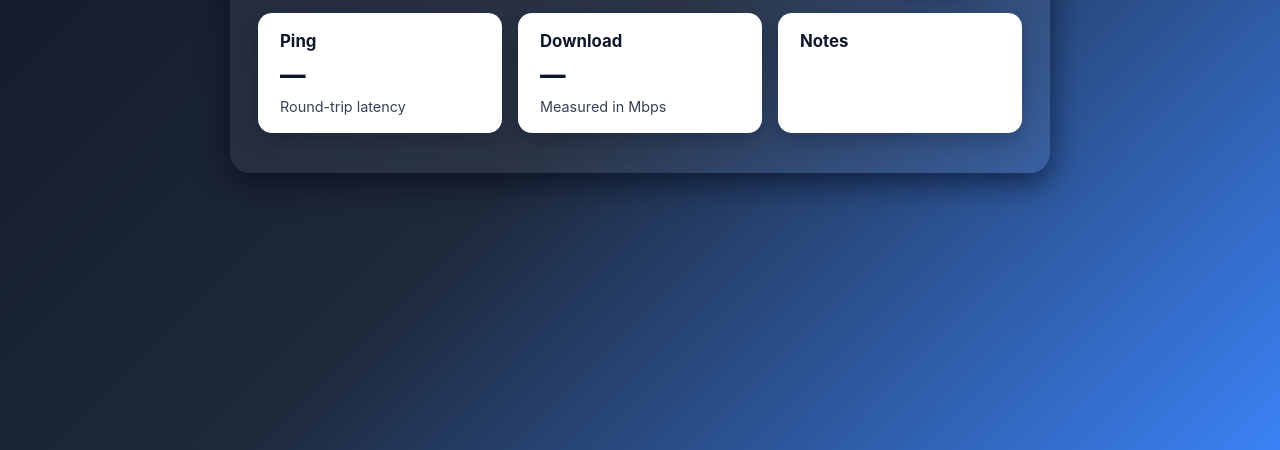
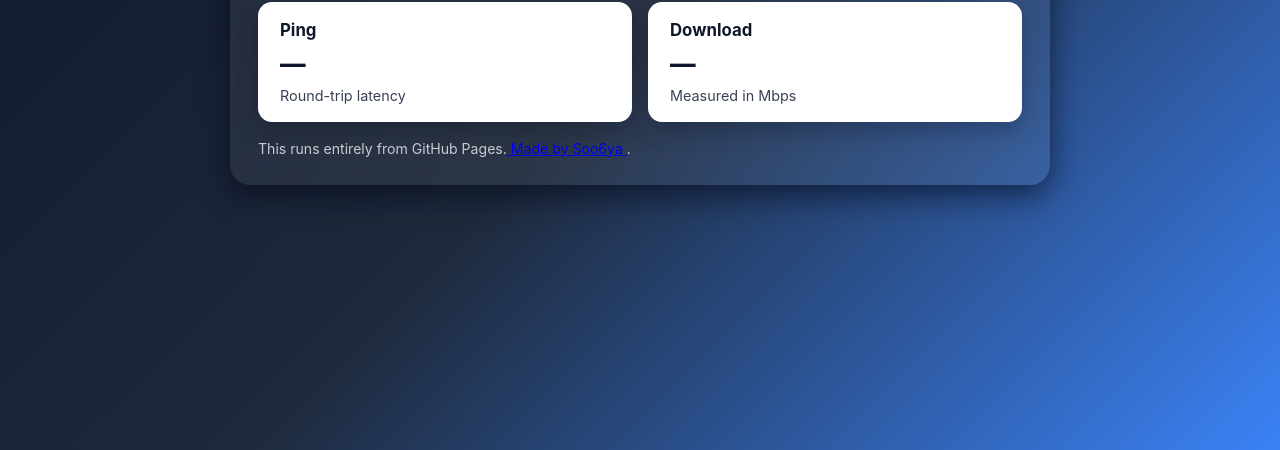
Before and after one commit to soo6ya/internet-speed-test, a plain HTML site: page index.html in a window 1280 px wide. Shown: the part 350-800 px from the top of the page. Drawn offline with Linux system fonts and the light colour scheme.

Commit message:
Update index.html

```diff
--- a/index.html
+++ b/index.html
@@ -108,12 +108,12 @@
         <div id="download" class="value">—</div>
         <div class="small">Measured in Mbps</div>
       </div>
-      <div class="result-card">
-        <h2>Notes</h2>
-      </div>
     </div>
 
     <div id="error" class="error" role="alert" aria-hidden="true"></div>
+    <footer>
+      This runs entirely from GitHub Pages.<a href="https://www.instagram.com/soo6ya"> Made by Soo6ya </a>.
+    </footer>
   </section>
 
   <script>
```
